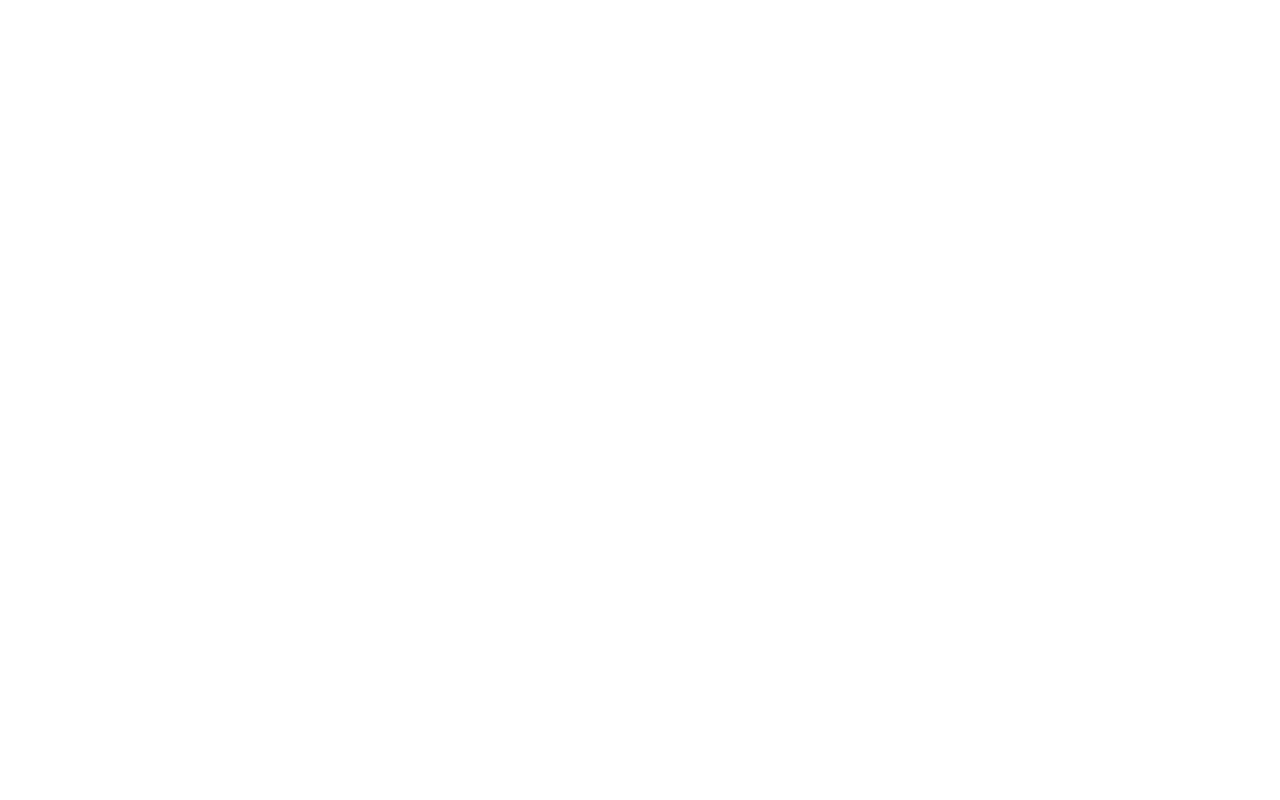
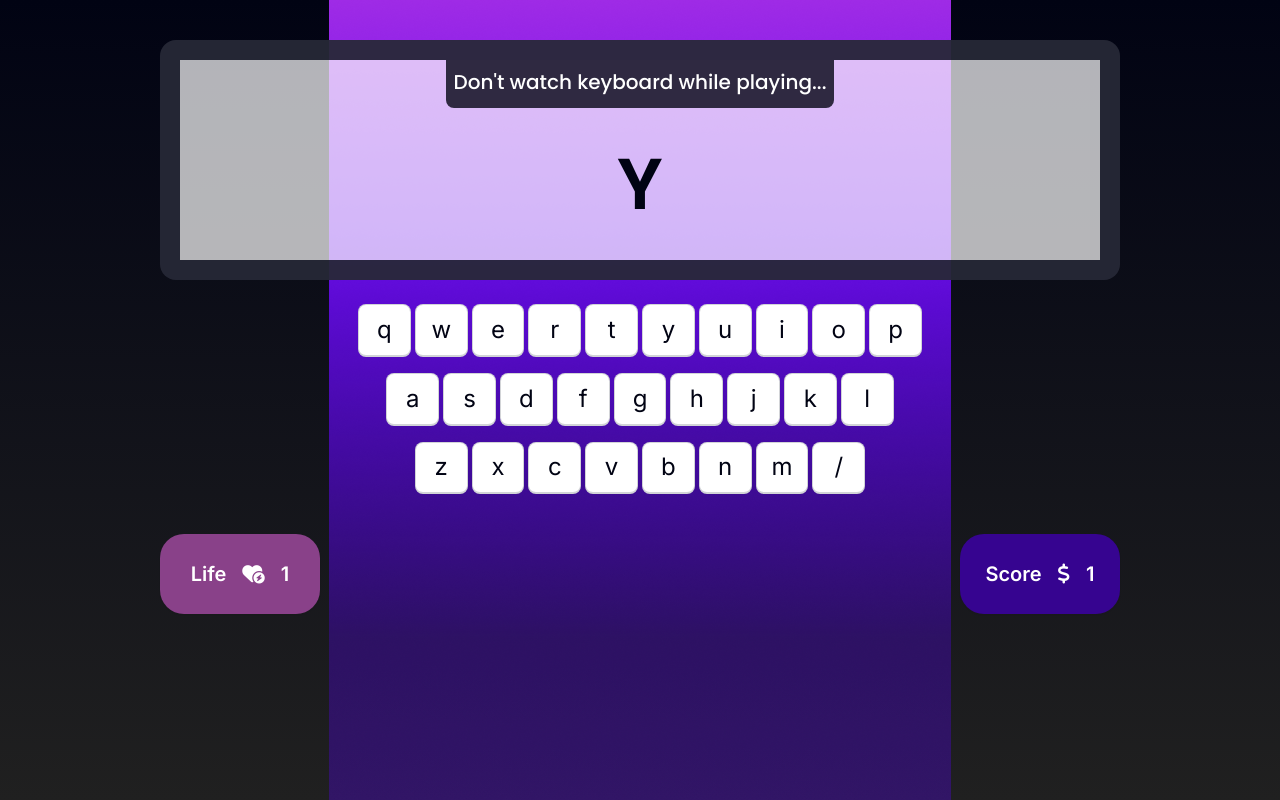
Before and after one commit to BinaryProgram/alphabet-clash, a plain HTML site: page index.html in a window 1280 px wide. Drawn offline with nearby package versions, Linux system fonts and the light colour scheme.

Commit message:
play and playroud section added

```diff
--- a/index.html
+++ b/index.html
@@ -1,16 +1,114 @@
-<!DOCTYPE html>
+<!doctype html>
 <html lang="en">
-<head>
-    <meta charset="UTF-8">
-    <meta name="viewport" content="width=device-width, initial-scale=1.0">
+  <head>
+    <meta charset="UTF-8" />
+    <meta name="viewport" content="width=device-width, initial-scale=1.0" />
     <title>Alphabet Clash</title>
-    <link href="https://cdn.jsdelivr.net/npm/daisyui@4.12.10/dist/full.min.css" rel="stylesheet" type="text/css" />
-<script src="https://cdn.tailwindcss.com"></script>
-</head>
-<body>
-    <header></header>
+    <!-- tailwind and daisyui cdn -->
+    <link
+      href="https://cdn.jsdelivr.net/npm/daisyui@4.12.10/dist/full.min.css"
+      rel="stylesheet"
+      type="text/css"
+    />
+    <script src="https://cdn.tailwindcss.com"></script>
+    <!-- font awesome cdn -->
+    <script
+      src="https://kit.fontawesome.com/f88d5b4dae.js"
+      crossorigin="anonymous"
+    ></script>
+    <link rel="stylesheet" href="styles/styles.css" />
+  </head>
+  <body class="set-background container mx-auto">
     <!-- main content -->
-    <main></main>
+    <main
+      class="min-h-screen bg-[url(images/background.png)] bg-center bg-no-repeat"
+    >
+      <!-- play section -->
+      <section
+        class="play flex hidden min-h-screen items-center justify-center"
+      >
+        <div class="flex flex-col items-center">
+          <h1 class="font-[anton] text-[170px] text-white">ALPHABET CLASH</h1>
+          <p class="font-[poppins] text-2xl font-medium text-white">
+            Unleash Your Keyboard Kung Fu : Press “Enter” to Play
+          </p>
+          <button
+            class="btn btn-active btn-accent mt-8 rounded-lg border-none bg-[#fff] font-[poppins] text-2xl font-semibold text-[#010313]"
+          >
+            Play Now
+          </button>
+        </div>
+      </section>
+      <!-- play ground section -->
+      <section class="play-ground">
+        <div class="flex flex-col items-center justify-center">
+          <div
+            class="artboard-horizontal phone-3 mt-10 flex min-h-60 w-3/4 flex-col items-center gap-10 rounded-2xl border-[20px] border-[#010313cc] bg-[#ffffffb3]"
+          >
+            <p
+              class="h-12 rounded-b-lg bg-[#2F2941] p-2 font-[poppins] text-xl font-medium text-white"
+            >
+              Don't watch keyboard while playing...
+            </p>
+            <p class="font-[poppins] text-7xl font-semibold text-[#010313]">
+              Y
+            </p>
+          </div>
+          <div class="mt-5 text-2xl space-y-4">
+            <div class="my-1 flex w-full justify-center gap-1">
+              <kbd class="kbd bg-white font-[inter] text-[#010313]">q</kbd>
+              <kbd class="kbd bg-white font-[inter] text-[#010313]">w</kbd>
+              <kbd class="kbd bg-white font-[inter] text-[#010313]">e</kbd>
+              <kbd class="kbd bg-white font-[inter] text-[#010313]">r</kbd>
+              <kbd class="kbd bg-white font-[inter] text-[#010313]">t</kbd>
+              <kbd class="kbd bg-white font-[inter] text-[#010313]">y</kbd>
+              <kbd class="kbd bg-white font-[inter] text-[#010313]">u</kbd>
+              <kbd class="kbd bg-white font-[inter] text-[#010313]">i</kbd>
+              <kbd class="kbd bg-white font-[inter] text-[#010313]">o</kbd>
+              <kbd class="kbd bg-white font-[inter] text-[#010313]">p</kbd>
+            </div>
+            <div class="my-1 flex w-full justify-center gap-1">
+              <kbd class="kbd bg-white font-[inter] text-[#010313]">a</kbd>
+              <kbd class="kbd bg-white font-[inter] text-[#010313]">s</kbd>
+              <kbd class="kbd bg-white font-[inter] text-[#010313]">d</kbd>
+              <kbd class="kbd bg-white font-[inter] text-[#010313]">f</kbd>
+              <kbd class="kbd bg-white font-[inter] text-[#010313]">g</kbd>
+              <kbd class="kbd bg-white font-[inter] text-[#010313]">h</kbd>
+              <kbd class="kbd bg-white font-[inter] text-[#010313]">j</kbd>
+              <kbd class="kbd bg-white font-[inter] text-[#010313]">k</kbd>
+              <kbd class="kbd bg-white font-[inter] text-[#010313]">l</kbd>
+            </div>
+            <div class="my-1 flex w-full justify-center gap-1">
+              <kbd class="kbd bg-white font-[inter] text-[#010313]">z</kbd>
+              <kbd class="kbd bg-white font-[inter] text-[#010313]">x</kbd>
+              <kbd class="kbd bg-white font-[inter] text-[#010313]">c</kbd>
+              <kbd class="kbd bg-white font-[inter] text-[#010313]">v</kbd>
+              <kbd class="kbd bg-white font-[inter] text-[#010313]">b</kbd>
+              <kbd class="kbd bg-white font-[inter] text-[#010313]">n</kbd>
+              <kbd class="kbd bg-white font-[inter] text-[#010313]">m</kbd>
+              <kbd class="kbd bg-white font-[inter] text-[#010313]">/</kbd>
+            </div>
+          </div>
+          <div class="mt-10 flex h-1/3 w-3/4 justify-between">
+            <button
+              class="btn btn-success h-20 w-40 space-x-2 rounded-3xl border-none bg-[#894189] p-4 font-[inter] text-xl text-white"
+            >
+              <span>Life</span
+              ><i class="fa-solid fa-heart-circle-bolt text-white"></i
+              ><span>1</span>
+            </button>
+            <button
+              class="btn btn-success h-20 w-40 space-x-2 rounded-3xl border-none bg-[#360490] p-4 font-[inter] text-xl text-white"
+            >
+              <span>Score</span
+              ><i class="fa-solid fa-dollar-sign text-white"></i><span>1</span>
+            </button>
+          </div>
+        </div>
+      </section>
+      <!-- score section -->
+      <section class="score"></section>
+    </main>
     <script src="/js/script.js"></script>
-</body>
+  </body>
 </html>
--- /dev/null
+++ b/styles/styles.css
@@ -0,0 +1,12 @@
+@import url('https://fonts.googleapis.com/css2?family=Anton&family=Inter:ital,opsz,wght@0,14..32,100..900;1,14..32,100..900&family=Poppins:ital,wght@0,100;0,200;0,300;0,400;0,500;0,600;0,700;0,800;0,900;1,100;1,200;1,300;1,400;1,500;1,600;1,700;1,800;1,900&display=swap');
+:root,html{
+    background: none;
+}
+
+.set-background {
+    margin: 0;
+    height: 100vh;
+    background: rgb(1, 3, 19);
+    background: linear-gradient(180deg, rgba(1, 3, 19, 1) 0%, rgba(32, 32, 32, 1) 100%);
+    background-repeat: no-repeat;
+}
```
Also changed, not shown: 1 other file.
